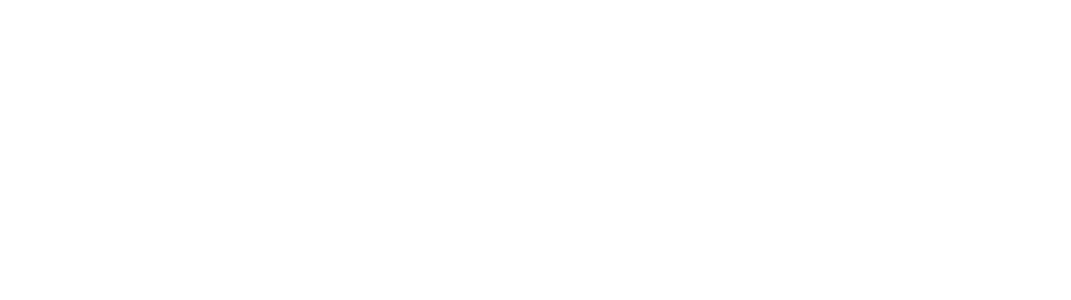
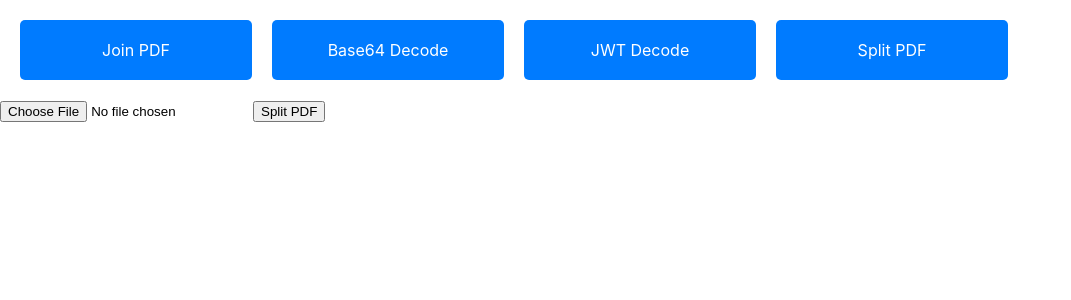
Before and after one commit to Qarue/tuneer, a React (Create React App) app: page /split-pdf in a window 1280 px wide. Before the commit this address had no page. Shown: the top 300 px of the page, without its empty margins (0-1071 px from the left). Built offline with nearby package versions, Linux system fonts and the light colour scheme.

Commit message:
Split PDF and menu on all pages

```diff
--- a/src/App.js
+++ b/src/App.js
@@ -5,16 +5,18 @@
 import Base64Decode from './pages/Base64Decode.js';
 import JWTDecoder from './pages/JWTDecoder.js';
 import 'tailwindcss/tailwind.css';
+import SplitPDFPage from './pages/SplitPDFPage.js';
 // Import other utility pages similarly
 
 function App() {
   return (
     <Router>
+      <HomePage />
       <Routes>
-        <Route path="/" element={<HomePage />} />
         <Route path="/join-pdf" element={<JoinPDFPage />} />
         <Route path="/base64decode" element={<Base64Decode />} />
         <Route path="/jwtDecoder" element={<JWTDecoder />} />
+        <Route path='/split-pdf' element={<SplitPDFPage />} />
       </Routes>
     </Router>
   );
--- a/src/pages/HomePage.js
+++ b/src/pages/HomePage.js
@@ -9,6 +9,7 @@
             <Link to="/join-pdf" className="utilityTile">Join PDF</Link>
             <Link to="/base64decode" className="utilityTile">Base64 Decode</Link>
             <Link to="/jwtDecoder" className="utilityTile">JWT Decode</Link>
+            <Link to="/split-pdf" className="utilityTile">Split PDF</Link>
         </div>
     );
 }
--- /dev/null
+++ b/src/pages/SplitPDFPage.js
@@ -0,0 +1,43 @@
+import React, { useState } from 'react';
+import { PDFDocument } from 'pdf-lib';
+// import './SplitPDFPage.css'; // Style as needed
+
+function SplitPDFPage() {
+    const [file, setFile] = useState(null);
+
+    const onFileChange = (event) => {
+        setFile(event.target.files[0]);
+    };
+
+    const onFileUpload = async () => {
+        if (file) {
+            const fileReader = new FileReader();
+            fileReader.onloadend = async () => {
+                const pdfDoc = await PDFDocument.load(fileReader.result);
+                const pageCount = pdfDoc.getPageCount();
+
+                for (let i = 0; i < pageCount; i++) {
+                    const newPdfDoc = await PDFDocument.create();
+                    const [page] = await newPdfDoc.copyPages(pdfDoc, [i]);
+                    newPdfDoc.addPage(page);
+                    const pdfBytes = await newPdfDoc.save();
+
+                    const link = document.createElement('a');
+                    link.href = URL.createObjectURL(new Blob([pdfBytes], { type: 'application/pdf' }));
+                    link.download = `page_${i + 1}.pdf`;
+                    link.click();
+                }
+            };
+            fileReader.readAsArrayBuffer(file);
+        }
+    };
+
+    return (
+        <div className="SplitPDFPage">
+            <input type="file" onChange={onFileChange} accept="application/pdf" />
+            <button onClick={onFileUpload}>Split PDF</button>
+        </div>
+    );
+}
+
+export default SplitPDFPage;
```
